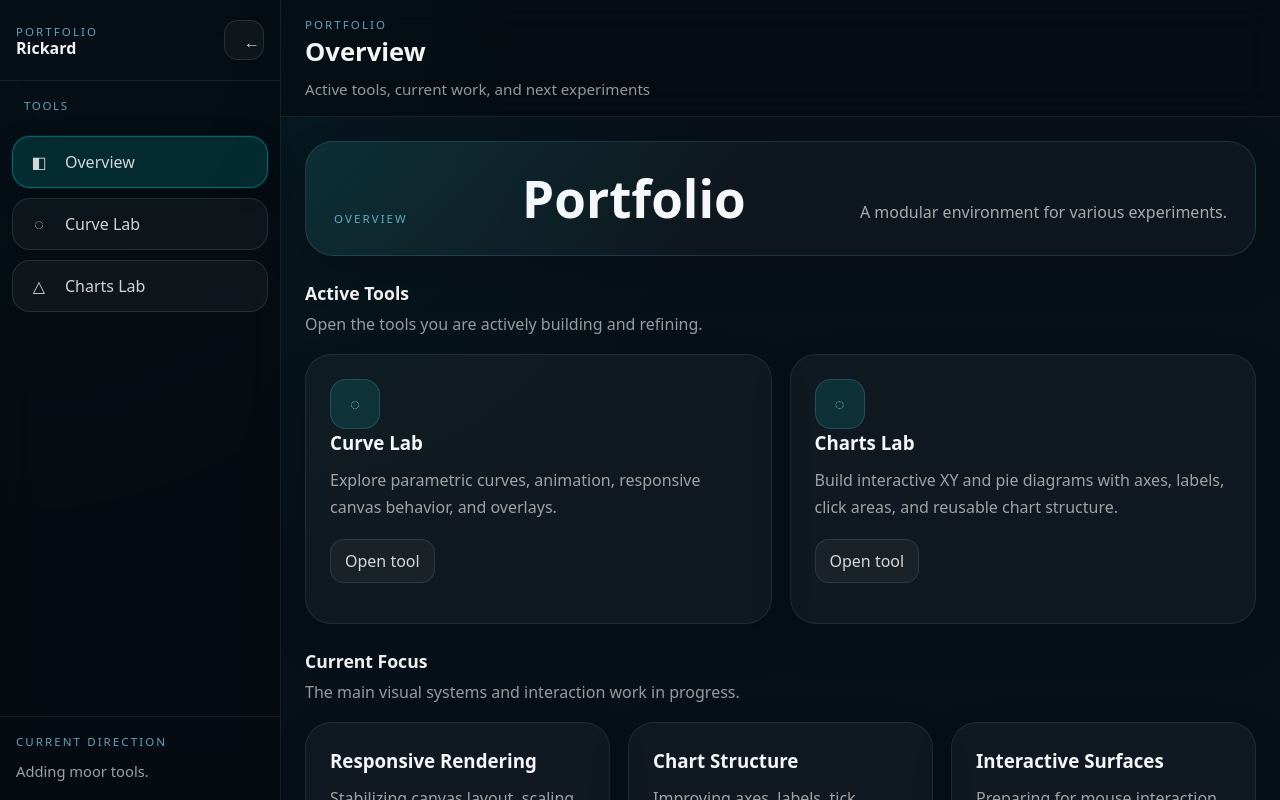
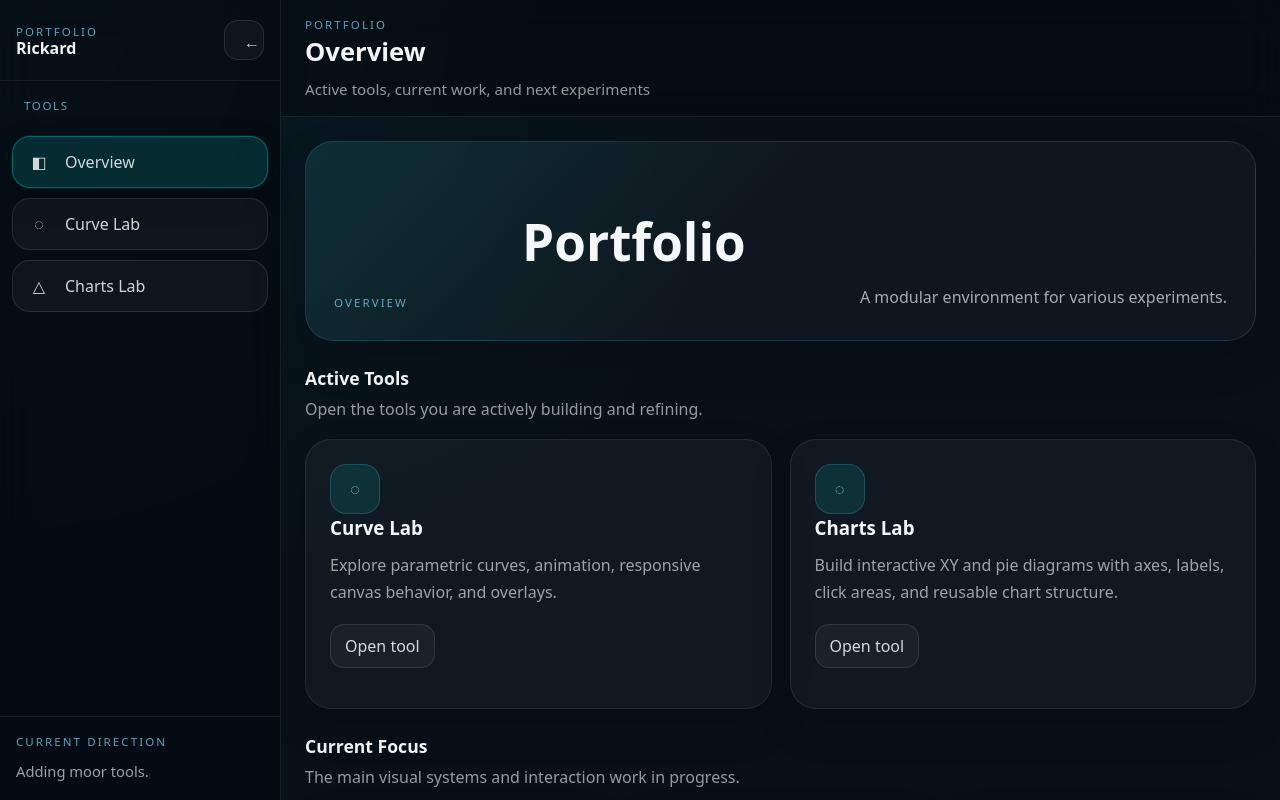
Before and after one commit to tpv01001-rfe/Portfolio, a React (Vite) app: page / in a window 1280 px wide. Shown: the top 800 px of the page. Built offline with nearby package versions, Linux system fonts and the light colour scheme.

Commit message:
Sticky fix

```diff
--- a/src/styles/controls.css
+++ b/src/styles/controls.css
@@ -2,7 +2,25 @@
    Otherwise body background can show through on the right side,
    especially when sidebar width changes. */
 
-.app-layout {
+/*
+height: 100vh;
+overflow-y: auto;
+overflow: hidden;
+overflow: auto;
+transform: ...
+contain: ...
+filter: ...
+   */
+   /* html,
+body,
+#root {
+  height: auto;
+  min-height: 100%;
+  overflow: visible;
+} */
+
+
+.app-layout22 {
   display: flex;
   align-items: stretch;
   justify-content: center;
@@ -15,19 +33,19 @@
   box-sizing: border-box;
 }
 
-.app-layout__canvas {
+.app-layout2:canvas2 {
   flex: 1 1 700px;
   min-width: 0;
   max-width: 960px;
 
-  position: sticky;
+  /* position: sticky; */
   top: 24px;
   align-self: flex-start; /*canvas följer med vid scroll*/
   /* align-items: flex-start; */
 
 }
 
-.app-layout__controls {
+.app-layout2__controls2 {
   flex: 0 0 360px;
   width: 360px;
   min-width: 320px;
@@ -69,18 +87,6 @@
 
   opacity: 0.15;
 }
-
-/*
-.canvas-wrapper {
-  position: relative;
-}
- .canvas {
-  display: block;
-  width: 100%;
-  height: auto;
-} */
-
-
 
 .canvas-wrapper {
   position: relative;
@@ -235,27 +241,70 @@
 }
 
 
-
-
-
 /* Mobiler och små skärmar*/
 @media (max-width: 980px) {
-  .app-layout {
+  .app-layout2 {
     flex-direction: column;
     align-items: stretch;
   }
 
-  .app-layout__canvas,
-  .app-layout__controls {
+  .app-layout2:canvas2,
+  .app-layout2__controls2 {
     width: 100%;
     max-width: 100%;
     min-width: 0;
     flex: none;
   }
 
-  .app-layout__canvas {
+  .app-layout2:canvas2 {
     position: static;
   }
+}
+
+.dashboard-shell,
+.dashboard-main,
+.dashboard-content,
+.curve-lab-page,
+.curve-lab-page__layout {
+  /* overflow: visible; */
+}
+
+
+/* tmp tmp */
+
+
+
+.dashboard-shell,
+.dashboard-main,
+.dashboard-content,
+.curve-lab-page {
+  /* height: auto; */
+  /* min-height: 0; */
+  /* overflow: visible;
+  transform: none; */
+  /* contain: none; */
+}
+
+/* tmp tmp */
+
+.curve-lab-page__layout {
+  display: grid;
+  grid-template-columns: minmax(0, 1.35fr) 420px;
+  gap: 24px;
+  align-items: start;
+  min-height: 150vh;
+}
+
+.curve-lab-page__canvas {
+  min-width: 0;
+  align-self: start;
+  position: sticky;
+  top: 120px;
+  z-index: 5;
+}
+
+.curve-lab-page__canvas .canvas-wrapper {
+  position: relative;
 }
 
 .dashboard-sidebar,
@@ -264,6 +313,19 @@
 .canvas {
   transition: none !important;
 }
+
+@media (max-width: 1200px) {
+  .curve-lab-page__layout {
+    grid-template-columns: 1fr;
+  }
+}
+/* Om topbar känns för stor på mobil */
+/* @media (max-width: 900px) {
+  .curve-lab-page__canvas {
+    position: sticky;
+    top: 80px;
+  }
+} */
 
 @keyframes badgePulse {
   0% {
@@ -1033,7 +1095,7 @@
 
 body {
   margin: 0;
-  min-height: 100vh;
+  /* min-height: 100vh; */
   color: var(--text-main);
 
   background:
@@ -1519,16 +1581,24 @@ body[data-curve-type="lissajous"] {
 }
 
 /*
-html { background: red !important; }
-body { background: rgb(111, 4, 127) !important; }
-#root { background: green !important; }
-
-.dashboard-shell { background: purple !important; }
-.dashboard-main { background: orange !important; }
-.dashboard-content { background: yellow !important; }
-
-.charts-lab-section { background: pink !important; }
-.charts-lab-panel { background: brown !important; }
-.xy-chart { background: cyan !important; }
-.xy-chart__wrapper { background: lime !important; }
-.xy-chart__stage { background: black !important; } */
+.sticky-test {
+  position: sticky !important;
+  top: 120px !important;
+  z-index: 99999 !important;
+  background: red !important;
+  color: white !important;
+  padding: 12px !important;
+}
+
+html,
+body,
+#root,
+.dashboard-shell,
+.dashboard-main,
+.dashboard-content,
+.curve-lab-page {
+  overflow: visible !important;
+  transform: none !important;
+  contain: none !important;
+  filter: none !important;
+} */
--- a/src/styles/dashboard.css
+++ b/src/styles/dashboard.css
@@ -70,10 +70,10 @@ body,
   min-width: 0;
 }
 
+/* .curve-lab-page__eyebrow, */
 .dashboard-sidebar__eyebrow,
 .dashboard-topbar__eyebrow,
 .dashboard-hero__eyebrow,
-.curve-lab-page__eyebrow,
 .dashboard-sidebar__footer-label {
   margin: 0;
   font-size: 0.72rem;
@@ -82,9 +82,9 @@ body,
   color: rgba(130, 220, 255, 0.72);
 }
 
+/* .dashboard-hero__title, */
 .dashboard-sidebar__title,
 .dashboard-topbar__title,
-.dashboard-hero__title,
 .curve-lab-page__title,
 .dashboard-card__title {
   margin: 0;
@@ -248,16 +248,16 @@ body,
     var(--app-bg, #071018);
 }
 
-.dashboard-page,
-.curve-lab-page {
+/* .curve-lab-page  */
+.dashboard-page{
   min-width: 0;
   display: flex;
   flex-direction: column;
   gap: 24px;
 }
 
-.dashboard-hero,
-.curve-lab-page__hero {
+/* .curve-lab-page__hero */
+.dashboard-hero {
   min-width: 0;
   display: flex;
   align-items: end;
@@ -272,8 +272,8 @@ body,
   box-shadow: 0 18px 40px rgba(0, 0, 0, 0.18);
 }
 
-.dashboard-hero__description,
-.curve-lab-page__description {
+/* .curve-lab-page__description  */
+.dashboard-hero__description {
   max-width: 780px;
   margin: 12px 0 0;
   line-height: 1.8;
@@ -319,6 +319,30 @@ body,
   cursor: pointer;
 }
 
+/*
+
+.curve-lab-page__hero {
+  min-width: 0;
+  display: flex;
+  align-items: end;
+  justify-content: space-between;
+  gap: 24px;
+  padding: 28px;
+  border: 1px solid rgba(120, 220, 255, 0.14);
+  border-radius: 28px;
+  background:
+    linear-gradient(135deg, rgba(0, 255, 255, 0.08), transparent 45%),
+    rgba(255, 255, 255, 0.03);
+  box-shadow: 0 18px 40px rgba(0, 0, 0, 0.18);
+}
+
+.curve-lab-page__description {
+  max-width: 780px;
+  margin: 12px 0 0;
+  line-height: 1.8;
+  color: rgba(255, 255, 255, 0.64);
+}
+
 .curve-lab-page__status {
   padding: 14px 16px;
   border-radius: 18px;
@@ -347,17 +371,8 @@ body,
   background: transparent;
   border: 0;
   box-shadow: none;
-}
+} */
 
-@media (max-width: 1200px) {
-  .curve-lab-page__layout {
-    grid-template-columns: 1fr;
-  }
-
-  .curve-lab-page__canvas {
-    position: static;
-  }
-}
 
 @media (max-width: 960px) {
   .dashboard-shell {
@@ -477,7 +492,7 @@ body,
   min-width: 0;
 }
 
-html,
+/* html,
 body {
   overflow-x: hidden;
-}
+} */
```
